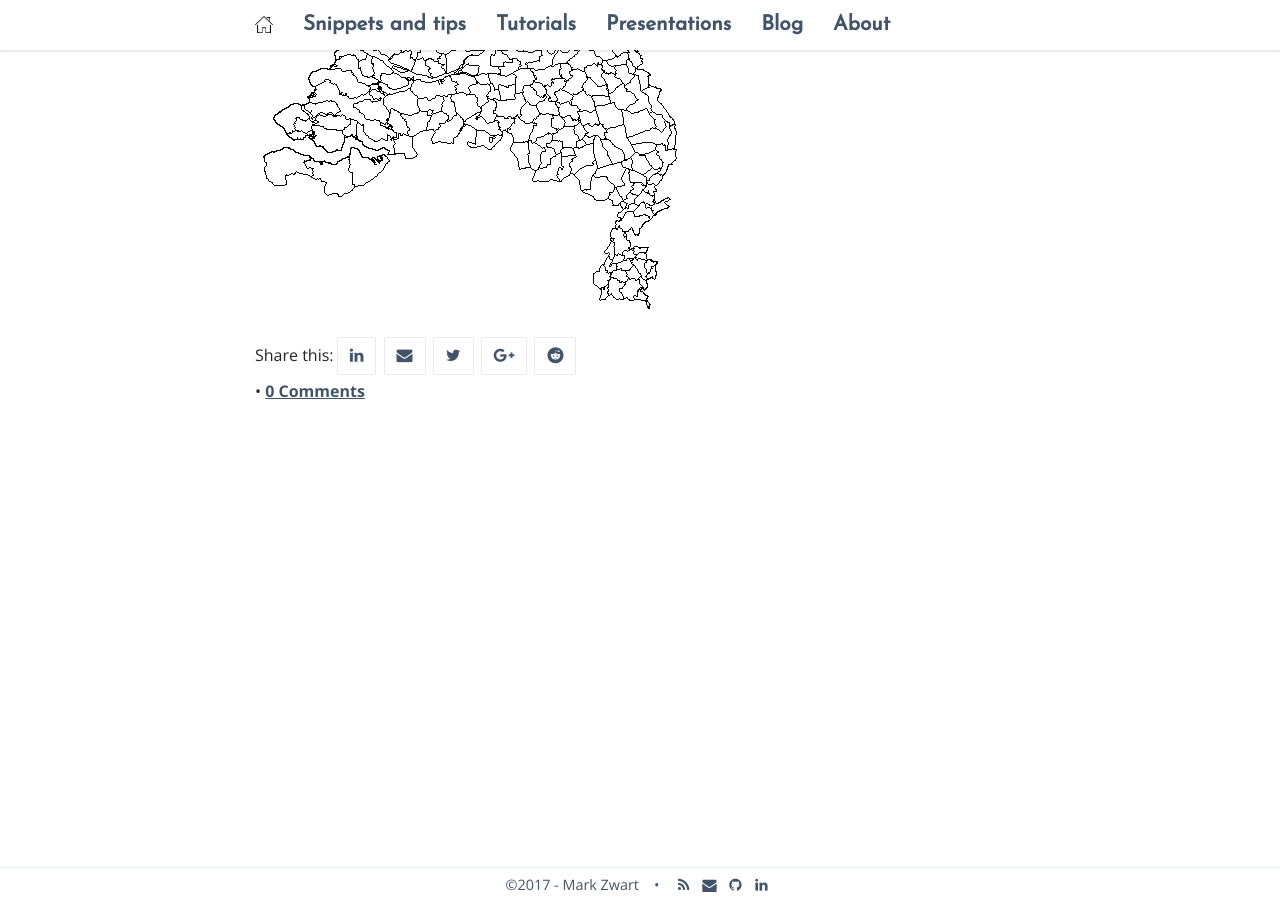
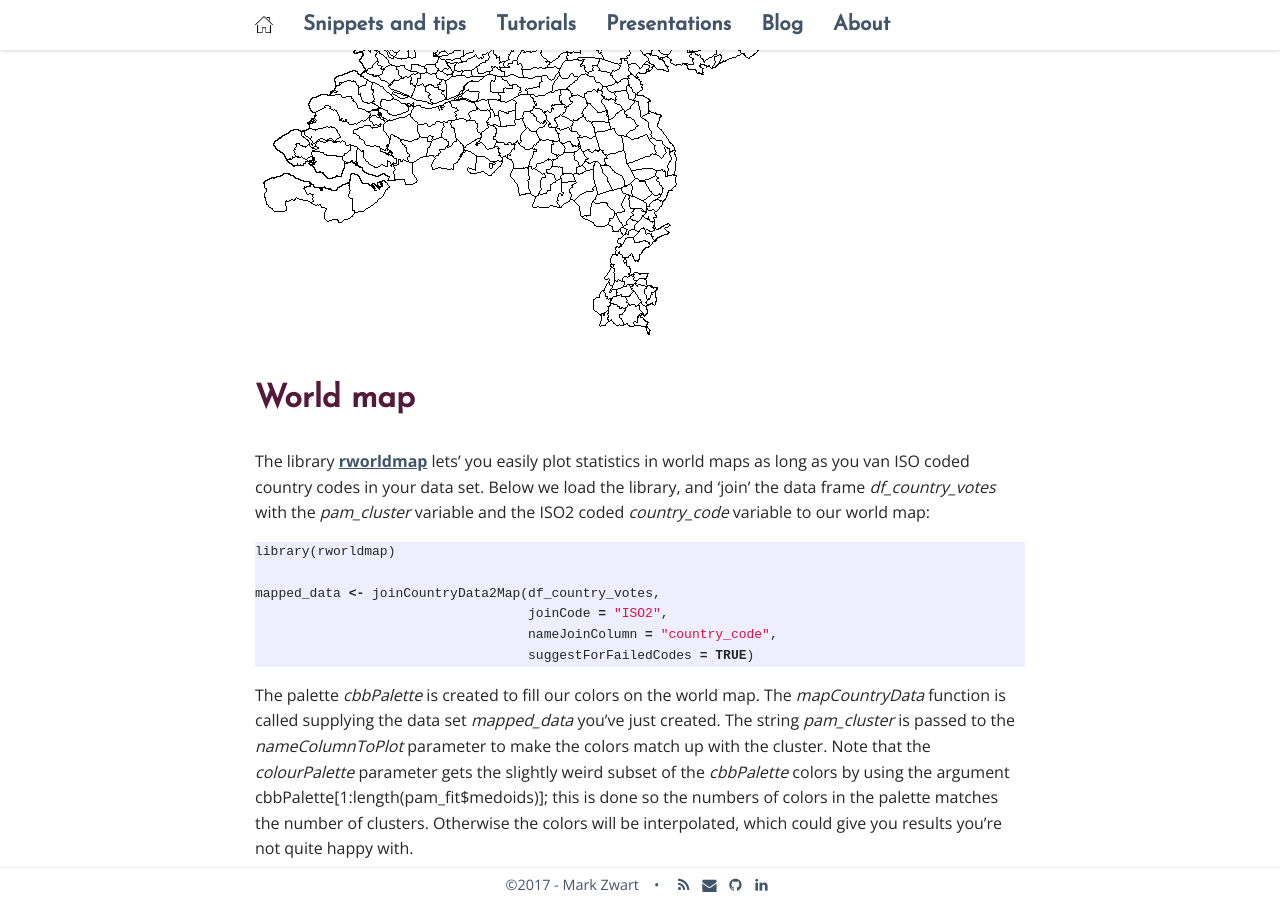
Before and after one commit to mark-me/mark-me.github.io, a Jekyll site: the page built from _pages/snippets-and-tips/graphs/graphs.md, in a window 1280 px wide and 900 px high, scrolled down 7176 px. Built offline with Jekyll 4.4.1, drawn with Linux system fonts in a browser that asks for light colours; nearby versions of some CDN libraries; comment, search, counter and statistics services are not loaded.

Commit message:
Update graphs.md

````diff
--- a/_pages/snippets-and-tips/graphs/graphs.md
+++ b/_pages/snippets-and-tips/graphs/graphs.md
@@ -146,3 +146,16 @@ netherlands <- getData('GADM', country='NLD', level=2)
 As you might expect, the country parameter specifies the country you want to view. The country parameter should be specified using the ALPHA 3 ISO code: [http://www.nationsonline.org/oneworld/country_code_list.htm](http://www.nationsonline.org/oneworld/country_code_list.htm)
 
 <img src="/_pages/snippets-and-tips/graphs/map_raster2.png" alt="" align="center"/>
+
+# World map
+
+The library **[rworldmap](https://cran.r-project.org/web/packages/rworldmap/rworldmap.pdf)** lets' you easily plot statistics in world maps as long as you van ISO coded country codes in your data set. Below we load the library, and 'join' the data frame _df_country_votes_ with the _pam_cluster_ variable and the ISO2 coded _country_code_ variable to our world map:
+```r
+library(rworldmap)
+
+mapped_data <- joinCountryData2Map(df_country_votes,
+                                   joinCode = "ISO2",
+                                   nameJoinColumn = "country_code",
+                                   suggestForFailedCodes = TRUE)
+```
+The palette _cbbPalette_ is created to fill our colors on the world map. The _mapCountryData_ function is called supplying the data set _mapped_data_ you've just created. The string _pam_cluster_ is passed to the _nameColumnToPlot_ parameter to make the colors match up with the cluster. Note that the _colourPalette_ parameter gets the slightly weird subset of the _cbbPalette_ colors by using the argument cbbPalette[1:length(pam_fit$medoids)]; this is done so the numbers of colors in the palette matches the number of clusters. Otherwise the colors will be interpolated, which could give you results you're not quite happy with.
````
